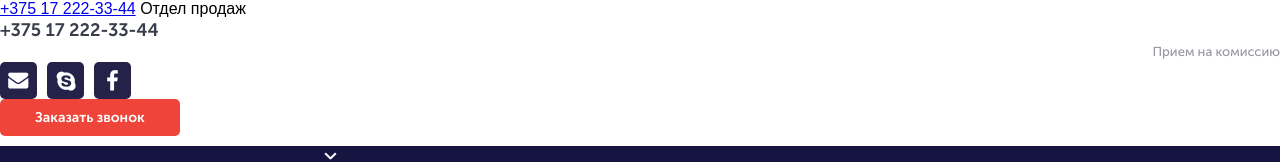
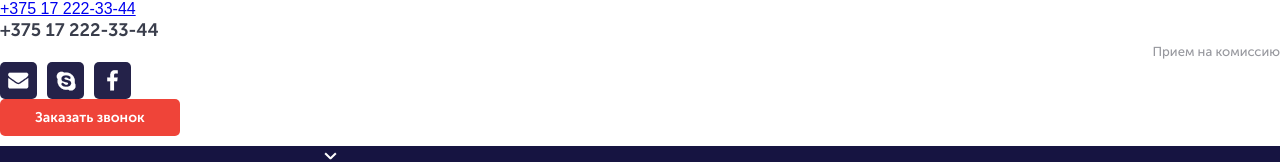
Before and after one commit to sermark/TestWork, a plain HTML site: page src/index.html in a window 1280 px wide. Shown: the top 162 px of the page. Drawn offline with nearby package versions, Linux system fonts and the light colour scheme; files that its build step writes are made by us from their sources.

Commit message:
fix remarks

```diff
--- a/src/index.html
+++ b/src/index.html
@@ -10,7 +10,7 @@
 
   	<body>
             <a href="tel:+375172223344" class="page-header__phone">+375 17 222-33-44</a>
-            <span>Отдел продаж</span>
+
           </div>
           <div class="page-header__phones">
             <a href="tel:+375172223344" class="page-header__phone">+375 17 222-33-44</a>
```
